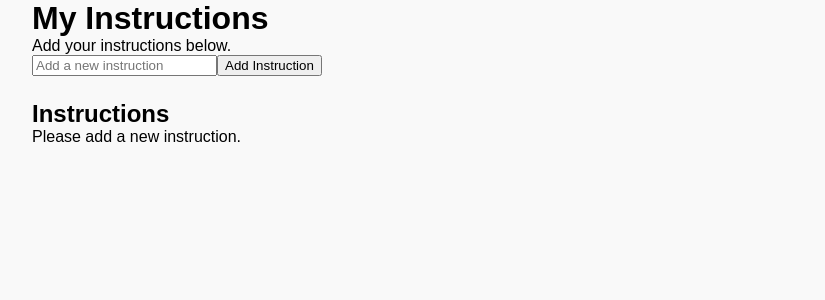
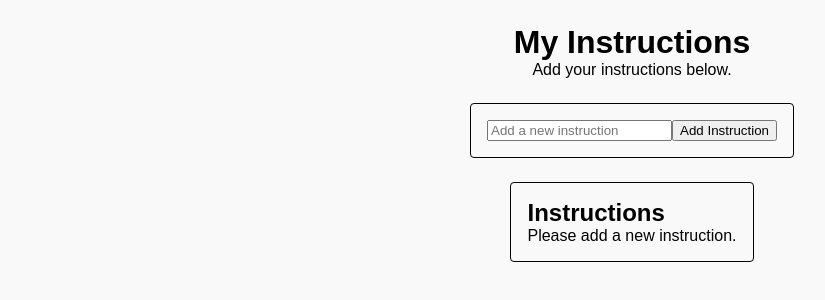
Before and after one commit to juancaricodev/react-test-instruction-list, a React (Vite) app: page / in a window 1280 px wide. Shown: the top 300 px of the page, without its empty margins (8-833 px from the left). Built offline with nearby package versions, Linux system fonts and the light colour scheme.

Commit message:
feat: Add style files for components

```diff
--- a/src/App.css
+++ b/src/App.css
@@ -1,13 +1,16 @@
-/* Imports */
-
-
-/* Layout containers */
 .app-container {
   max-width: 1200px;
   margin: 0 auto;
 }
 
+.app-header {
+  text-align: center;
+  margin: 24px 0;
+}
+
 .app-main {
-  display: grid;
+  display: flex;
+  flex-direction: column;
+  align-items: center;
   gap: 24px;
 }
--- a/src/components/CreateInstruction/CreateInstruction.tsx
+++ b/src/components/CreateInstruction/CreateInstruction.tsx
@@ -2,6 +2,8 @@ import { useState, useEffect } from 'react'
 
 import type { CreateInstructionProps } from './types'
 import type { Instruction } from '@/types'
+
+import './CreateInstructions.css'
 
 const CreateInstruction: React.FC<CreateInstructionProps> = ({ instructions, setInstructions }) => {
   const [inputValue, setInputValue] = useState<string>('')
--- /dev/null
+++ b/src/components/CreateInstruction/CreateInstructions.css
@@ -0,0 +1,5 @@
+.create-instruction {
+  border: 1px solid #000000;
+  border-radius: 4px;
+  padding: 16px;
+}
--- /dev/null
+++ b/src/components/InstructionList/InstructionList.css
@@ -0,0 +1,5 @@
+.instruction-list {
+  border: 1px solid #000000;
+  border-radius: 4px;
+  padding: 16px;
+}
--- a/src/components/InstructionList/InstructionList.tsx
+++ b/src/components/InstructionList/InstructionList.tsx
@@ -1,5 +1,7 @@
 import type { InstructionListProps } from './types'
 import type { Instruction } from '@/types'
+
+import './InstructionList.css'
 
 const InstructionList: React.FC<InstructionListProps> = ({ instructions, setInstructions }) => {
     const handleMoveDown = (order: number) => {
--- a/src/index.css
+++ b/src/index.css
@@ -5,5 +5,5 @@
 
 body {
   font-family: sans-serif;
-  background-color: #f9f9f9;
+  background-color: #F9F9F9;
 }
```
